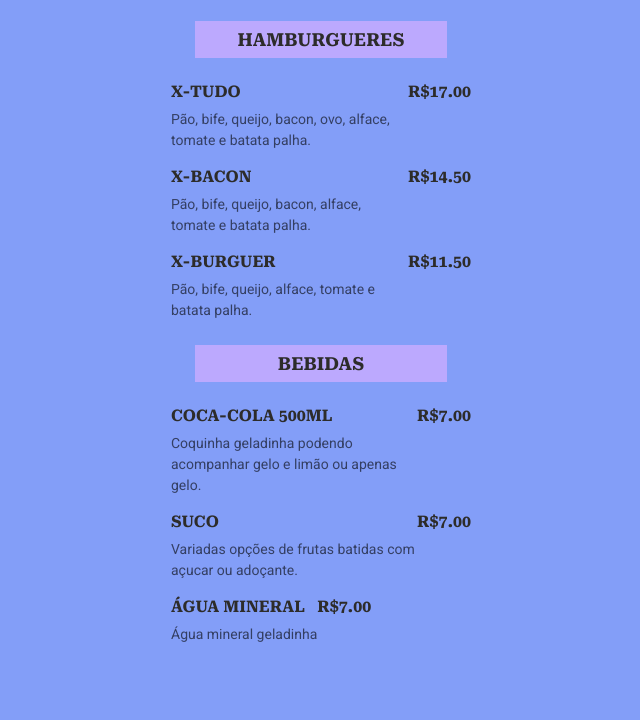
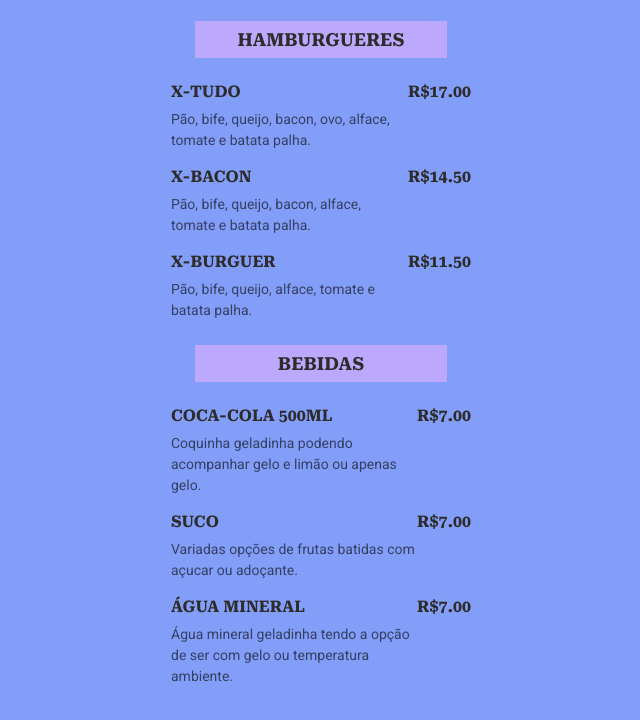
Before and after one commit to aliciadelg23/Card-pio-rocketseat, a plain HTML site: page Index.html in a window 1280 px wide. Shown: the part 56-776 px from the top of the page, without its empty margins (319-959 px from the left). Drawn offline with Linux system fonts and the light colour scheme.

Commit message:
Update Index.html

```diff
--- a/Index.html
+++ b/Index.html
@@ -96,7 +96,7 @@
     <div class="details">
        <h3>Água Mineral </h3>
        <p class="description">
-        Água mineral geladinha
+        Água mineral geladinha tendo a opção de ser com gelo ou temperatura ambiente.
      </div>
 
     <strong class="price">
```
